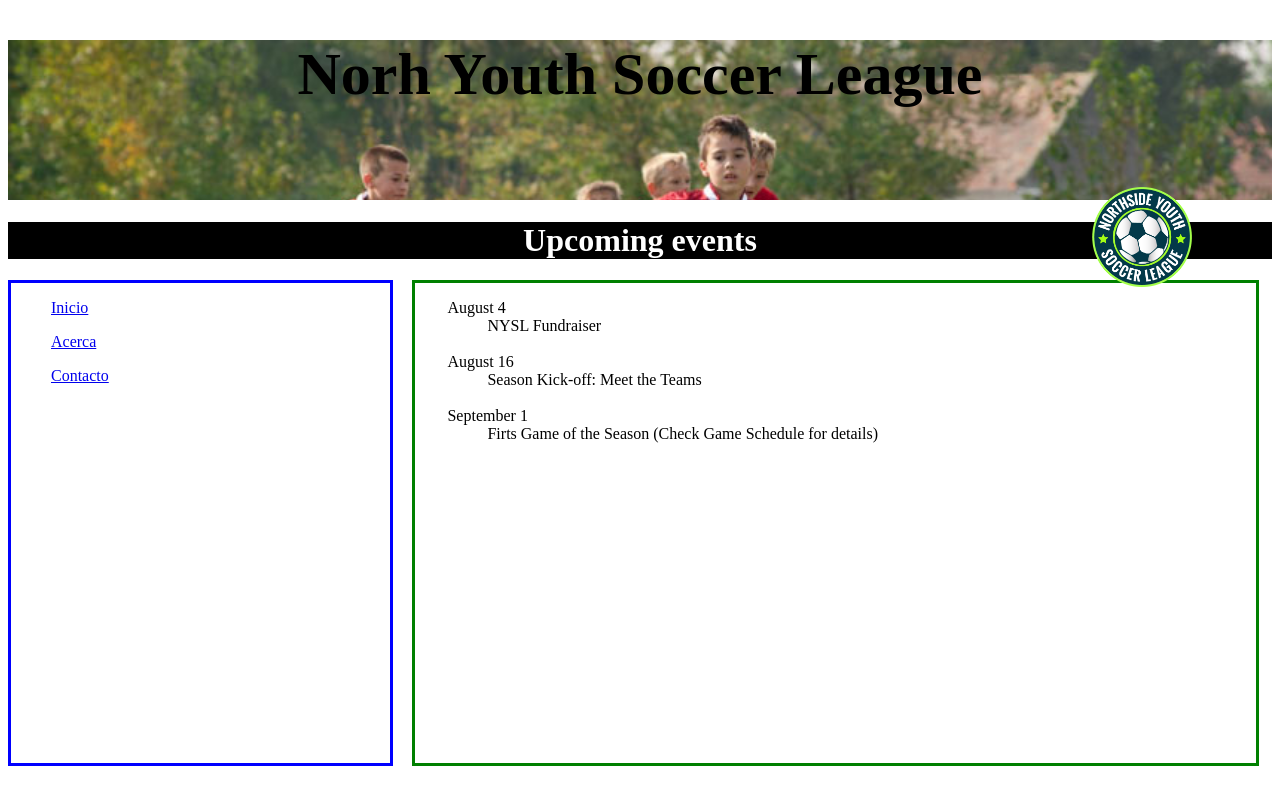
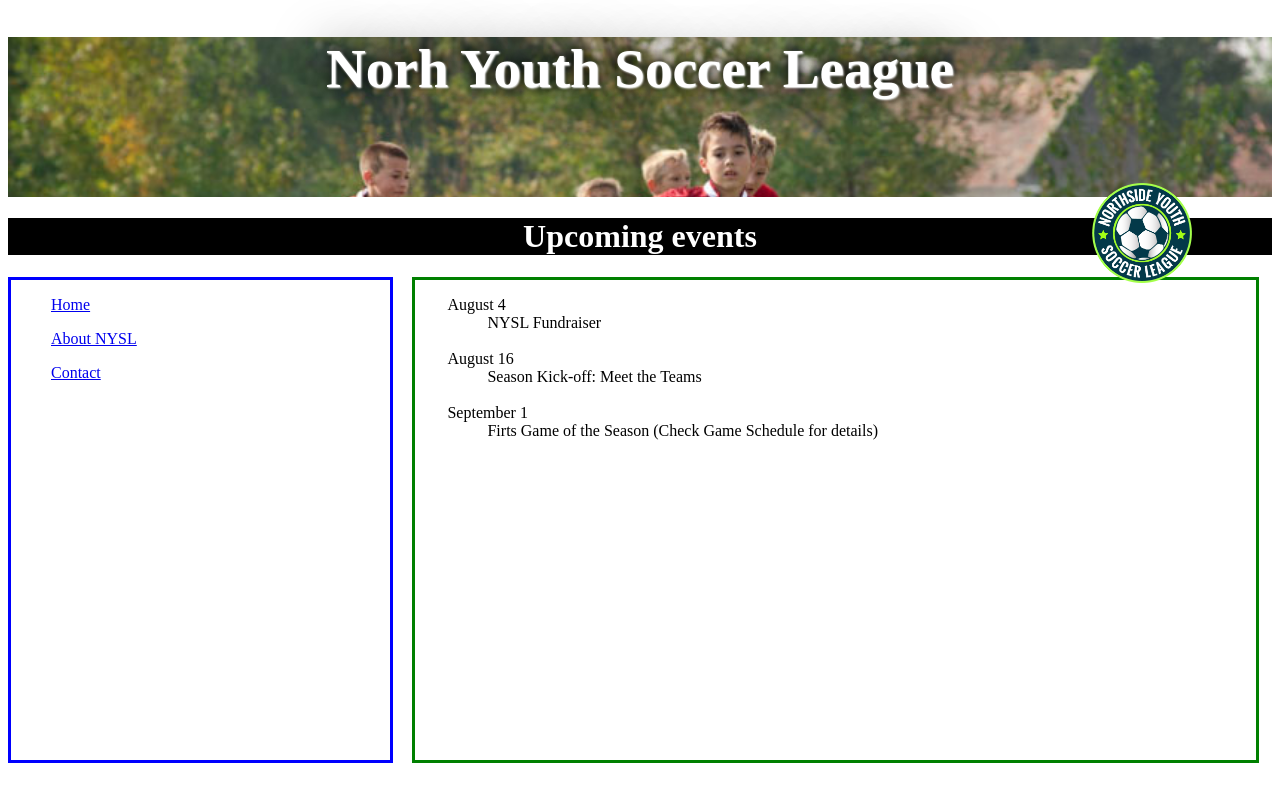
Before and after one commit to dparedes17/proyect.github.io, a plain HTML site: page Index.html in a window 1280 px wide. Drawn offline with Linux system fonts and the light colour scheme.

Commit message:
:hammer: Last changes

```diff
--- a/Index.html
+++ b/Index.html
@@ -20,13 +20,13 @@
     <div class="main">
       <div class="left">
         <dl>
-          <dd><a href="./Index.html">Inicio</a></dd>
+          <dd><a href="./Index.html">Home</a></dd>
         </dl>
         <dl>
-          <dd><a href="./About.html">Acerca</a></dd>
+          <dd><a href="./About.html">About NYSL</a></dd>
         </dl>
         <dl>
-          <dd><a href="./Contact.html">Contacto</a></dd>
+          <dd><a href="./Contact.html">Contact</a></dd>
         </dl>
       </div>
       <div class="right">
--- a/styles/nysl.css
+++ b/styles/nysl.css
@@ -20,7 +20,9 @@
 
 .title-main {
   text-align: center;
-  font-size: 60px;
+  font-size: 55px;
+  text-shadow: 1px 1px 2px white, 0 0 1em black, 0 0 0.2em black;
+  color: white;
 }
 
 .main {
```
